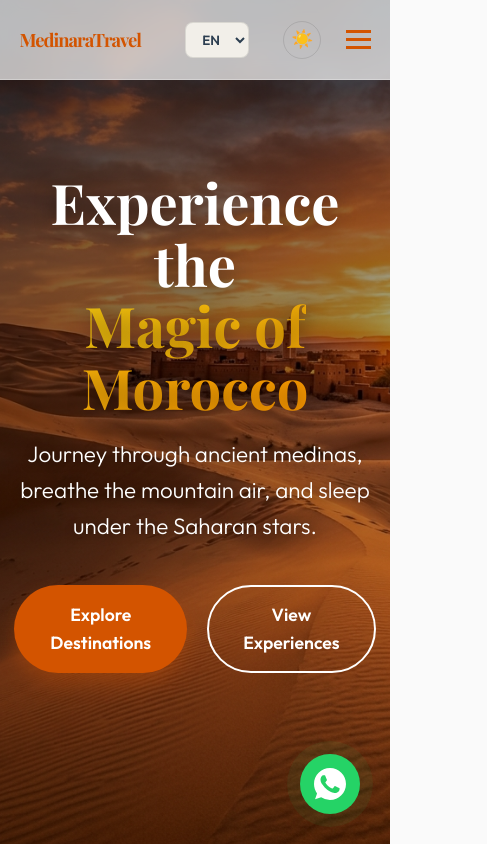
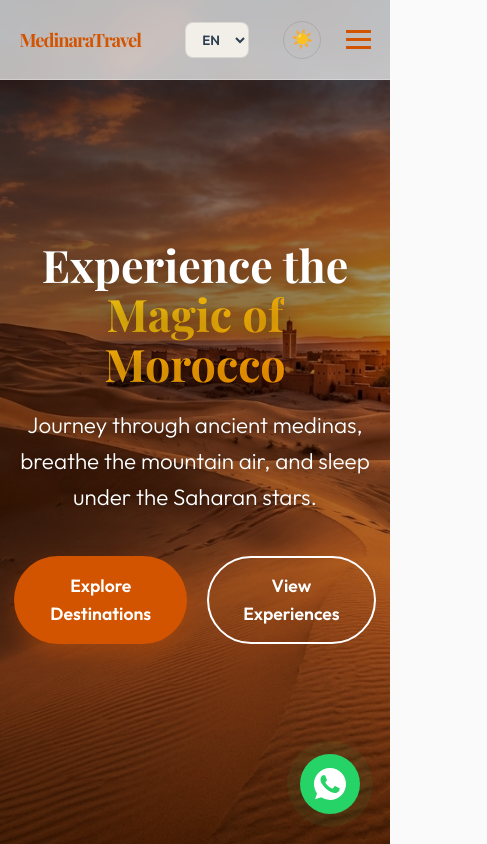
Before and after one commit to Marcelass1/Morocco-Toristics, a website built with Vite: page index.html in a window 390 px wide. Shown: the top 844 px of the page, 487 px wide, since content can reach past the window. Built offline with nearby package versions, Linux system fonts and the light colour scheme.

Commit message:
Fix mobile hero cropping and horizontal page scroll

```diff
--- a/style.css
+++ b/style.css
@@ -75,6 +75,7 @@
 
 html {
   scroll-behavior: smooth;
+  overflow-x: hidden;
 }
 
 body {
@@ -1172,8 +1173,14 @@ textarea:focus {
 }
 
 @media (max-width: 900px) {
+  .hero {
+    height: auto;
+    min-height: 100vh;
+    padding-top: 100px;
+    padding-bottom: 60px;
+  }
   .hero-title {
-    font-size: 3.5rem;
+    font-size: 2.8rem;
   }
   .grid-3, .grid-5 {
     grid-template-columns: 1fr;
```
